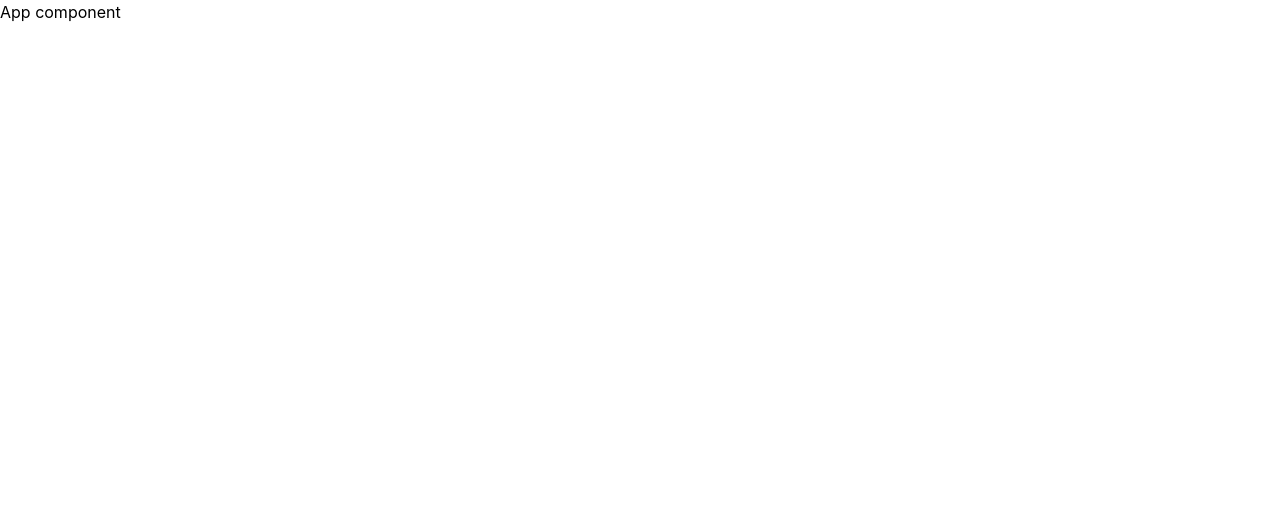
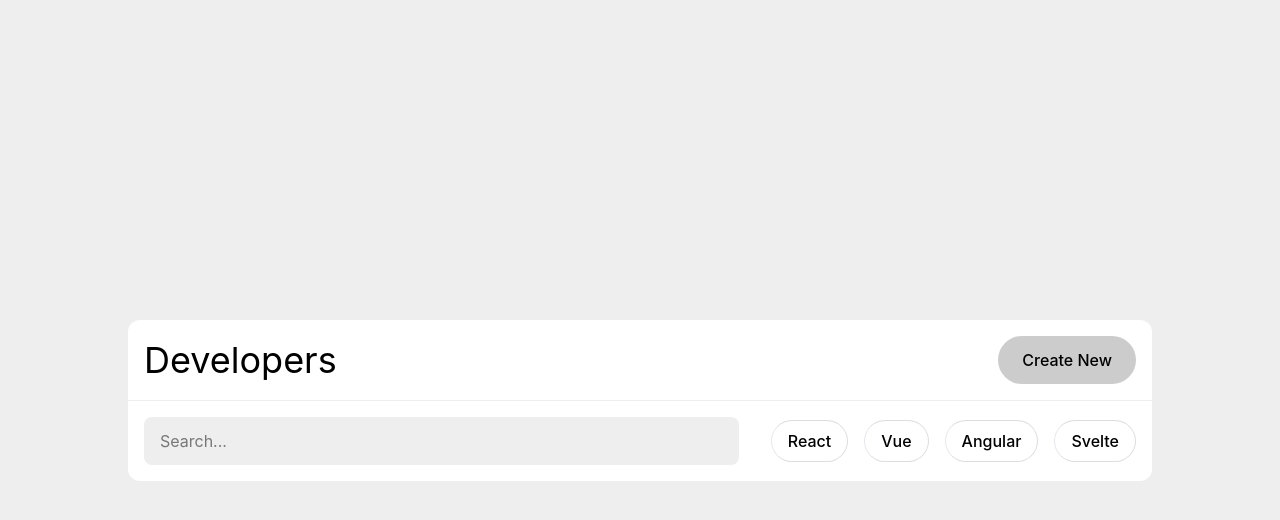
Before and after one commit to kacMadushan/developers-pool, a Vue app: page / in a window 1280 px wide. Shown: the top 520 px of the page. Built offline with nearby package versions, Linux system fonts and the light colour scheme.

Commit message:
Styling developers page

```diff
--- a/src/App.vue
+++ b/src/App.vue
@@ -1,3 +1,31 @@
 <template>
-  <div>App component</div>
+  <div class="min-h-screen flex items-center justify-center bg-s-gray-100">
+    <div class="w-full mx-auto rounded-xl lg:max-w-5xl bg-white">
+      <div class="flex flex-col">
+        <div class="flex items-center justify-between border-b border-s-gray-100 p-4">
+        <h2 class="text-black-heading text-4xl">Developers</h2>
+        <button class="bg-s-gray-300 text-black-heading rounded-full cursor-pointer px-6 py-3 font-medium">Create New</button>
+      </div>
+      <div class="flex items-center justify-between gap-x-8 p-4">
+        <div class="w-full">
+          <input class="w-full bg-s-gray-100 px-4 py-3 rounded-lg outline-0" type="text" placeholder="Search...">
+        </div>
+        <ul class="flex items-center gap-x-4">
+          <li>
+            <button class="border border-s-gray-200 text-black-heading cursor-pointer font-medium px-4 py-2 rounded-full">React</button>
+          </li>
+          <li>
+            <button class="border border-s-gray-200 text-black-heading cursor-pointer font-medium px-4 py-2 rounded-full">Vue</button>
+          </li>
+          <li>
+            <button class="border border-s-gray-200 text-black-heading cursor-pointer font-medium px-4 py-2 rounded-full">Angular</button>
+          </li>
+          <li>
+            <button class="border border-s-gray-200 text-black-heading cursor-pointer font-medium px-4 py-2 rounded-full">Svelte</button>
+          </li>
+        </ul>
+      </div>
+      </div>
+    </div>
+  </div>
 </template>
```
